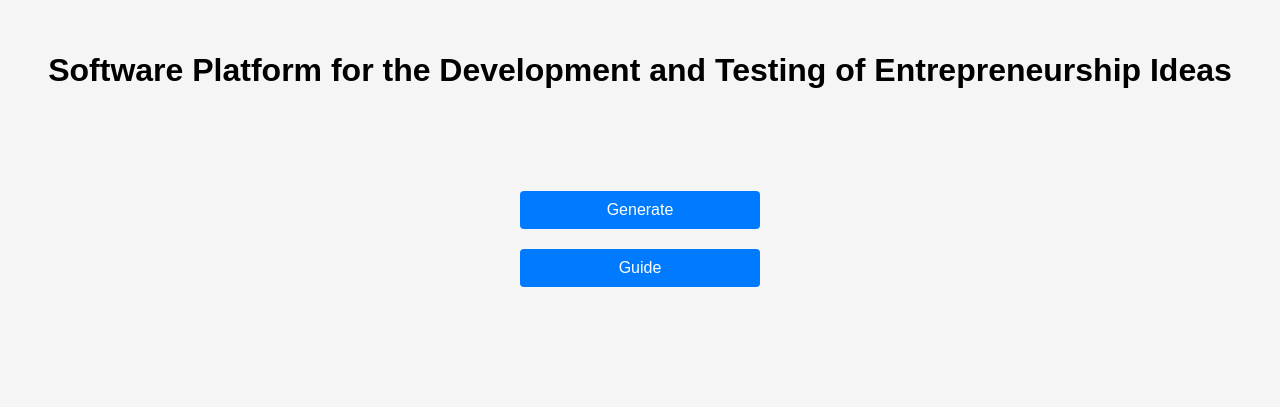
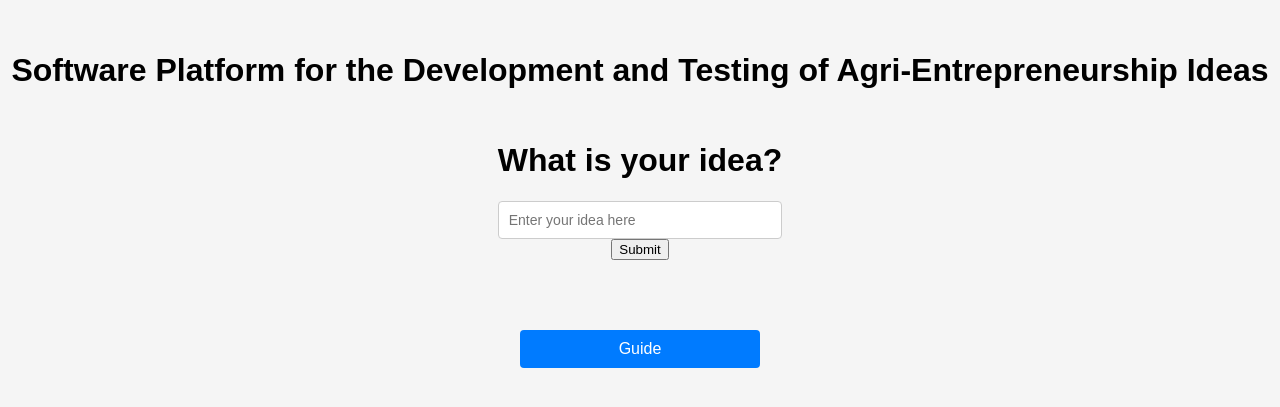
Before and after one commit to Seele28/Agr-Business-Plan-Canvas, a Flask app: page / in a window 1280 px wide. Shown: the part 38-445 px from the top of the page. Run offline with Flask 3, Linux system fonts and the light colour scheme.

Commit message:
Add files via upload
更改了ui

```diff
--- a/BMC-qwen_model_PH/templates/index.html
+++ b/BMC-qwen_model_PH/templates/index.html
@@ -13,10 +13,18 @@
 <body>
 <div class="container-index">
     <div class="title">
-        <p>Software Platform for the Development and Testing of Entrepreneurship Ideas</p>
+        <p>Software Platform for the Development and Testing of Agri-Entrepreneurship Ideas</p>
+    </div>
+ <!-- 嵌入 generate.html 的内容 -->
+    <div class="generate-section">
+        <h1>What is your idea?</h1>
+        <form action="/generate" method="post">
+            <input type="text" name="idea" placeholder="Enter your idea here">
+            <input type="submit" value="Submit">
+        </form>
     </div>
     <div class="options">
-        <a class="button" href="/generate">Generate</a>
+       <!--删除了generate button -->
         <a class="button" href="/submit">Guide</a>
     </div>
 </div>
```
